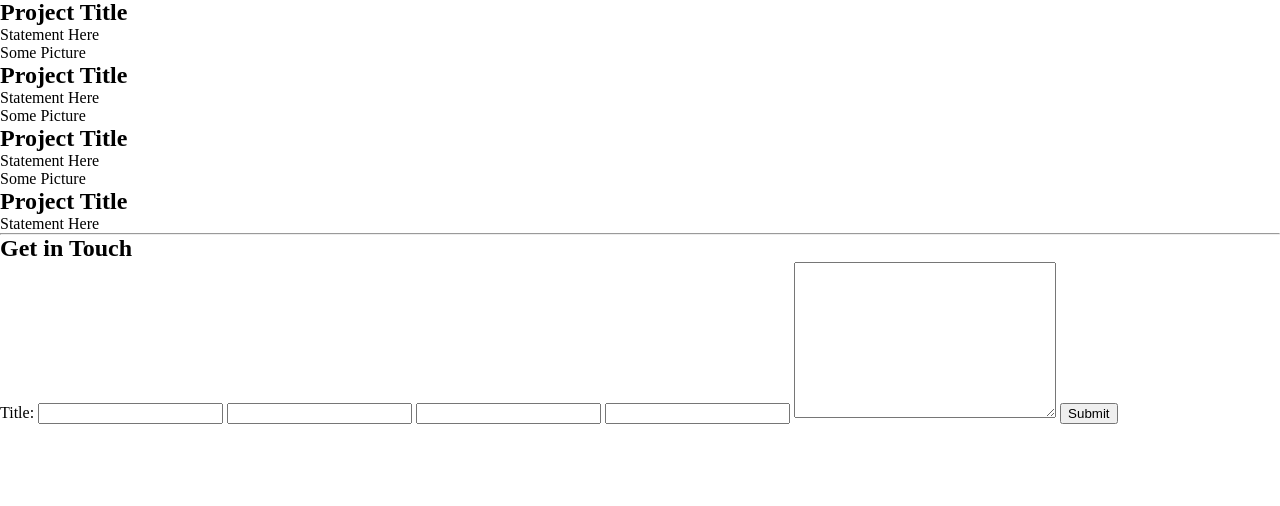
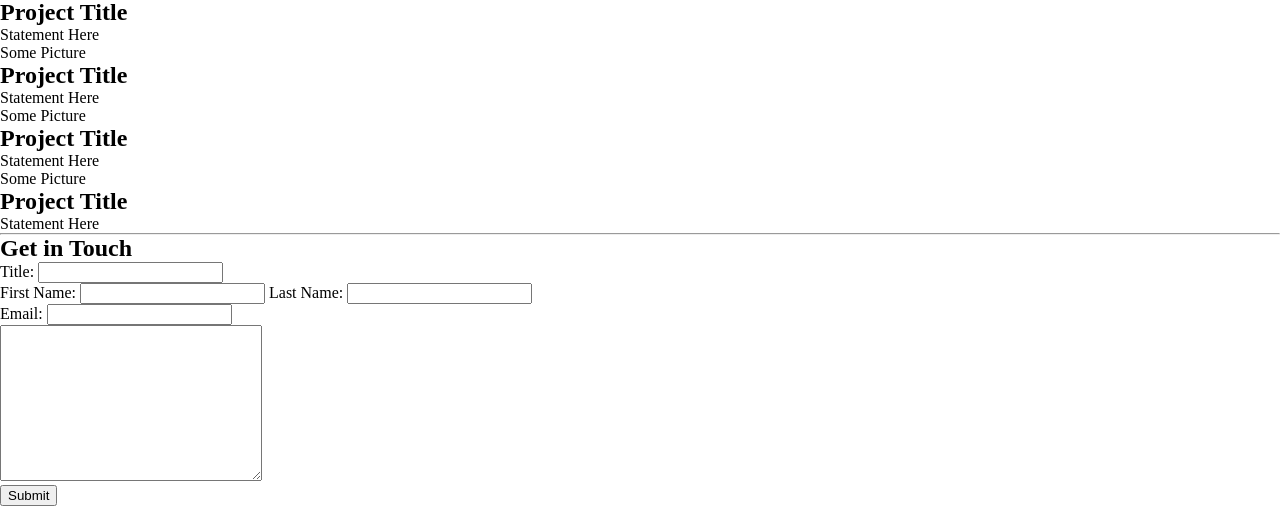
Before and after one commit to FumI4096/Portfolio, a PHP site: page / in a window 1280 px wide. Shown: the part 790-1296 px from the top of the page. Before the commit the page ends 1214 px from the top, so only its background shows below. Run offline with PHP 8.4, Linux system fonts and the light colour scheme.

Commit message:
Developed a layout for the form (not detailed)

```diff
--- a/index.php
+++ b/index.php
@@ -141,14 +141,27 @@
         <section class="contacts" id="contact">
             <h1>Get in Touch</h1>
             <form action="" method="POST">
+                <div>
                     <label for="title">Title:</label>
                     <input type="text" name="title" id="title">
+                </div>
+                <div>
+                    <label for="fname">First Name:</    label>
                     <input type="text" name="fname" id="fname">
+                    <label for="lname">Last Name:</label>
                     <input type="text" name="lname" id="lane">
+                </div>
+                <div>
+                    <label for="email">Email:</label>
                     <input type="text" name="email" id="email">
+                </div>
+                <div>
                     <textarea name="texts" id="texts" cols="30" rows="10"></textarea>
-                <input type="submit" name="submit"
-                id="submit" value="Submit">
+                </div>
+                <div>
+                    <input type="submit" name="submit" id="submit" value="Submit">
+                </div>
+
             </form>
         </section>
 
```
Lines whose indentation alone changed are shown as unchanged.
